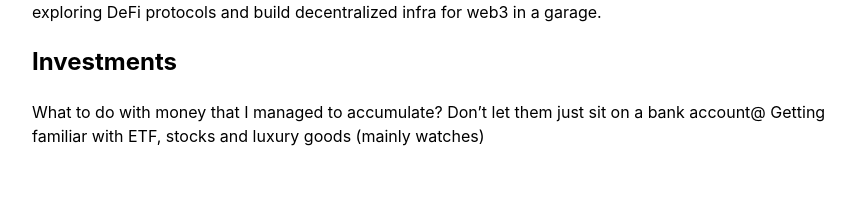
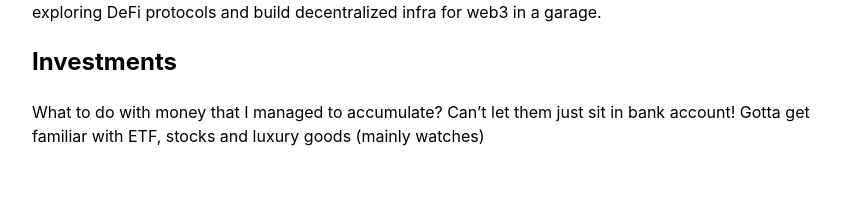
Before and after one commit to skatkov/skatkov.com, a Jekyll site: the page built from now.md, in a window 1280 px wide. Shown: the part 1091-1296 px from the top of the page, without its empty margins (198-1065 px from the left). Built offline with Jekyll 4.4.1, drawn with Linux system fonts in a browser that asks for light colours.

Commit message:
adding better comment about investments

```diff
--- a/now.md
+++ b/now.md
@@ -31,4 +31,4 @@ I keep builders mindset by maintaining [Briefcake](https://briefcake.com) projec
 My crypto enthusiasm got reignited with appearance of DeFi. So as another side-project, I spend time exploring DeFi protocols and build decentralized infra for web3 in a garage.
 
 # Investments
-What to do with money that I managed to accumulate? Don't let them just sit on a bank account@ Getting familiar with ETF, stocks and luxury goods (mainly watches)
+What to do with money that I managed to accumulate? Can't let them just sit in bank account! Gotta get familiar with ETF, stocks and luxury goods (mainly watches)
```
